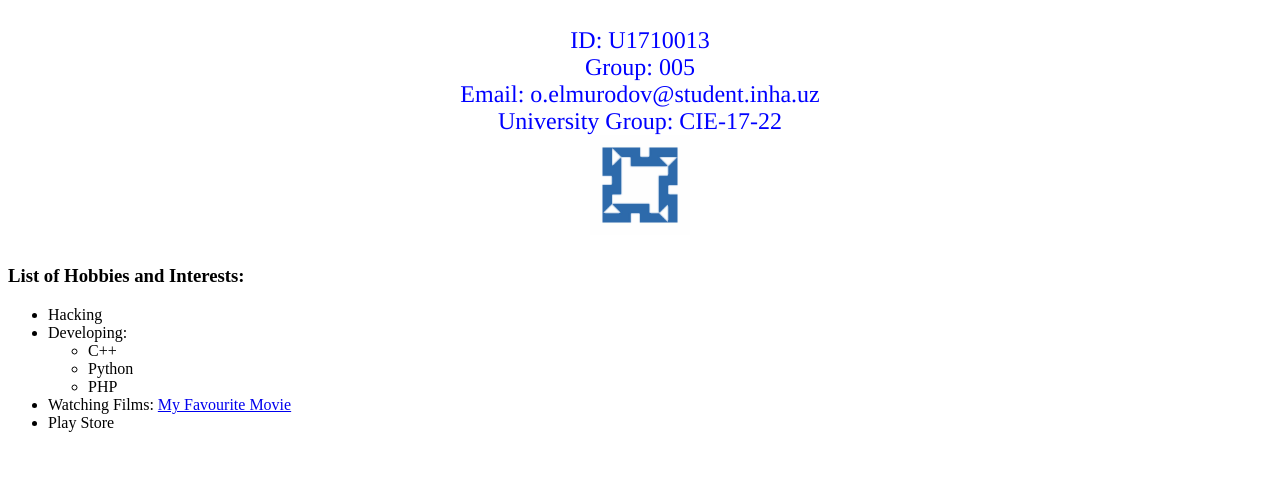
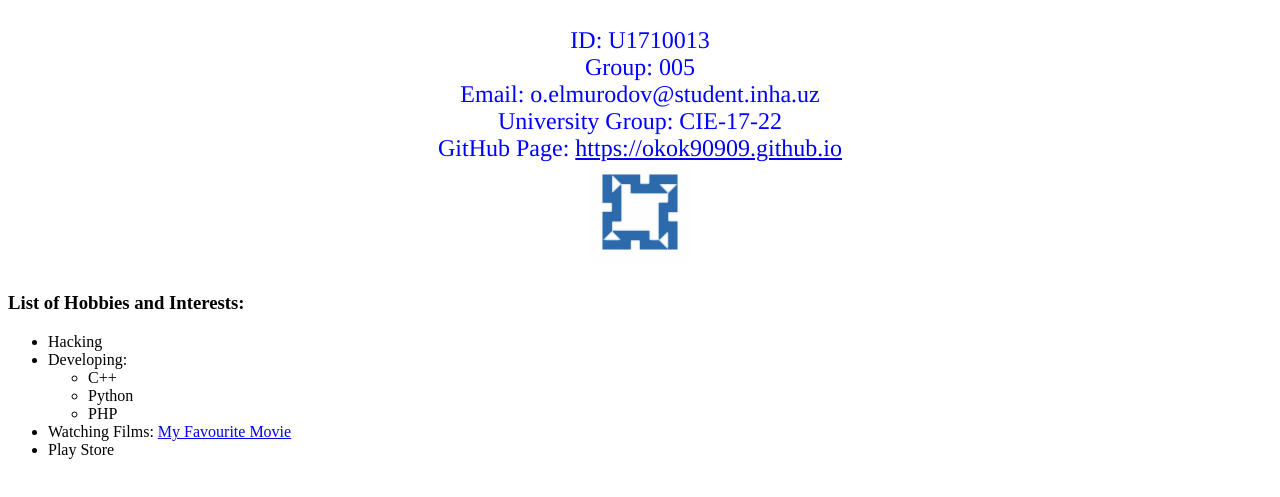
Before and after one commit to okok90909/okok90909.github.io, a plain HTML site: page index.html in a window 1280 px wide. Shown: the part 151-648 px from the top of the page. Drawn offline with Linux system fonts and the light colour scheme.

Commit message:
Initial commit

```diff
--- a/index.html
+++ b/index.html
@@ -11,6 +11,7 @@ ID: U1710013<br>
 Group: 005<br>
 Email: o.elmurodov@student.inha.uz<br>
 University Group: CIE-17-22<br>
+GitHub Page: <a href="https://okok90909.github.io">https://okok90909.github.io</a><br>
 <img src="assets/img/avatar.jpg" width="100">
 </p>
 <h3>List of Hobbies and Interests:</h3>
```
